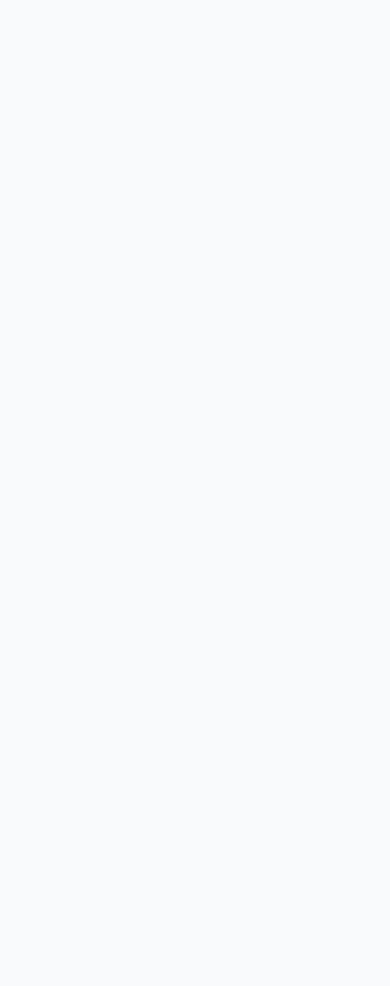
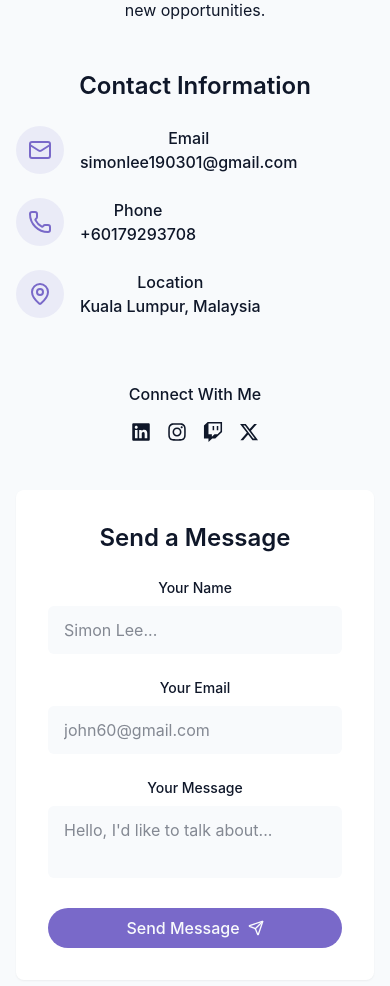
Before and after one commit to simonlee-test/my-portfolio, a React (Vite) app: page / in a window 390 px wide. Shown: the part 6700-7686 px from the top of the page. Before the commit the page ends 6502 px from the top, so only its background shows below. Built offline with nearby package versions, Linux system fonts and the light colour scheme.

Commit message:
add contacts section

```diff
--- /dev/null
+++ b/src/components/ContactSection.tsx
@@ -0,0 +1,157 @@
+import { Mail, MapPin, Phone, Send } from "lucide-react";
+import { FaInstagram, FaLinkedin, FaTwitch } from "react-icons/fa";
+import React from "react";
+import { cn } from "../lib/utils";
+import {  FaXTwitter } from "react-icons/fa6";
+
+const ContactSection = () => {
+  const handleSubmit = (e: Event)=>{
+    e.preventDefault();
+
+    setTimeout(()=>{
+
+    }, 1500)
+  }
+  return (
+    <section id="contact" className="py-24 px-4 relative bg-secondary/30">
+      <div className="container mx-auto max-w-5xl">
+        <h2 className="text-3xl md:text-4xl font-bold mb-4 text-center">
+          Get In <span className="text-primary"> Touch</span>
+        </h2>
+        <p className="text-center text-muted-foreground mb-12 max-w-2xl mx-auto">
+          Have a project in mind to collaborate? Feel free to reach out. I'm
+          always open to discussing new opportunities.
+        </p>
+        <div className="grid grid-cols-1 md:grid-cols-2 gap-12">
+          <div className="space-y-8">
+            <h3 className="text-2xl font-semibold mb-6">
+              {" "}
+              Contact Information
+            </h3>
+            <div className="space-y-6 justify-center">
+              <div className="flex items-start space-x-4">
+                <div className="p-3 rounded-full bg-primary/10">
+                  <Mail className="h-6 w-6 text-primary" />
+                </div>
+                <div className="font-medium">
+                  <h4> Email</h4>
+                  <a
+                    href="mailto:simonlee190301@gmail.com"
+                    className="text-muted-foreground hover:text-primary transition-colors"
+                  >
+                    simonlee190301@gmail.com
+                  </a>
+                </div>
+              </div>
+              <div className="flex items-start space-x-4">
+                <div className="p-3 rounded-full bg-primary/10">
+                  <Phone className="h-6 w-6 text-primary" />
+                </div>
+                <div className="font-medium">
+                  <h4> Phone</h4>
+                  <a
+                    href="tel:+60179293708"
+                    className="text-muted-foreground hover:text-primary transition-colors"
+                  >
+                    +60179293708
+                  </a>
+                </div>
+              </div>
+              <div className="flex items-start space-x-4">
+                <div className="p-3 rounded-full bg-primary/10">
+                  <MapPin className="h-6 w-6 text-primary" />
+                </div>
+                <div className="font-medium">
+                  <h4> Location</h4>
+                  <a className="text-muted-foreground hover:text-primary transition-colors">
+                    Kuala Lumpur, Malaysia
+                  </a>
+                </div>
+              </div>
+            </div>
+            <div className="pt-8">
+              <h4 className="font-medium mb-4"> Connect With Me</h4>
+              <div className="flex space-x-4 justify-center">
+                <a href="#" target="_blank">
+                  <FaLinkedin size={20} />
+                </a>
+                <a href="#" target="_blank">
+                  <FaInstagram size={20} />
+                </a>
+                <a href="#" target="_blank">
+                  <FaTwitch size={20} />
+                </a>
+                <a href="#" target="_blank">
+                  <FaXTwitter size={20} />
+                </a>
+              </div>
+            </div>
+          </div>
+          <div className="bg-card p-8 rounded-lg shadow-xs">
+            <h3 className="text-2xl font-semibold mb-6">Send a Message</h3>
+            <form className="space-y-6">
+              <div>
+                <label
+                  htmlFor="name"
+                  className="block text-sm font-medium mb-2"
+                >
+                  {" "}
+                  Your Name
+                </label>
+                <input
+                  type="text"
+                  id="name"
+                  name="name"
+                  required
+                  className="w-full px-4 py-3 rounded-md border-input bg-background focus:outline-hidden focus:ring-2 focus:ring-primary"
+                  placeholder="Simon Lee..."
+                />
+              </div>
+              <div>
+                <label
+                  htmlFor="email"
+                  className="block text-sm font-medium mb-2"
+                >
+                  {" "}
+                  Your Email
+                </label>
+                <input
+                  type="email"
+                  id="email"
+                  name="email"
+                  required
+                  className="w-full px-4 py-3 rounded-md border-input bg-background focus:outline-hidden focus:ring-2 focus:ring-primary"
+                  placeholder="john60@gmail.com"
+                />
+              </div>
+              <div>
+                <label
+                  htmlFor="message"
+                  className="block text-sm font-medium mb-2"
+                >
+                  {" "}
+                  Your Message
+                </label>
+                <textarea
+                  id="message"
+                  name="message"
+                  required
+                  className="w-full px-4 py-3 rounded-md border-input bg-background focus:outline-hidden focus:ring-2 focus:ring-primary resize-none"
+                  placeholder="Hello, I'd like to talk about..."
+                />
+              </div>
+              <button type="submit" className={cn("cosmic-button w-full flex items-center justify-center gap-2",
+
+              )}>
+                Send Message
+                <Send size={16}/>
+              </button>
+            </form>
+          </div>
+        </div>
+      </div>
+    </section>
+  );
+};
+
+export default ContactSection;
--- a/src/pages/Home.tsx
+++ b/src/pages/Home.tsx
@@ -6,6 +6,7 @@
 import AboutSection from '../components/AboutSection'
 import SkillsSection from '../components/SkillsSection'
 import ProjectsSection from '../components/ProjectsSection'
+import ContactSection from '../components/ContactSection'
 
 
 const Home = () => {
@@ -26,6 +27,7 @@
       <AboutSection/>
       <SkillsSection />
       <ProjectsSection/>
+      <ContactSection/>
     </main>
     {/* Footer */}
     </div>
```
